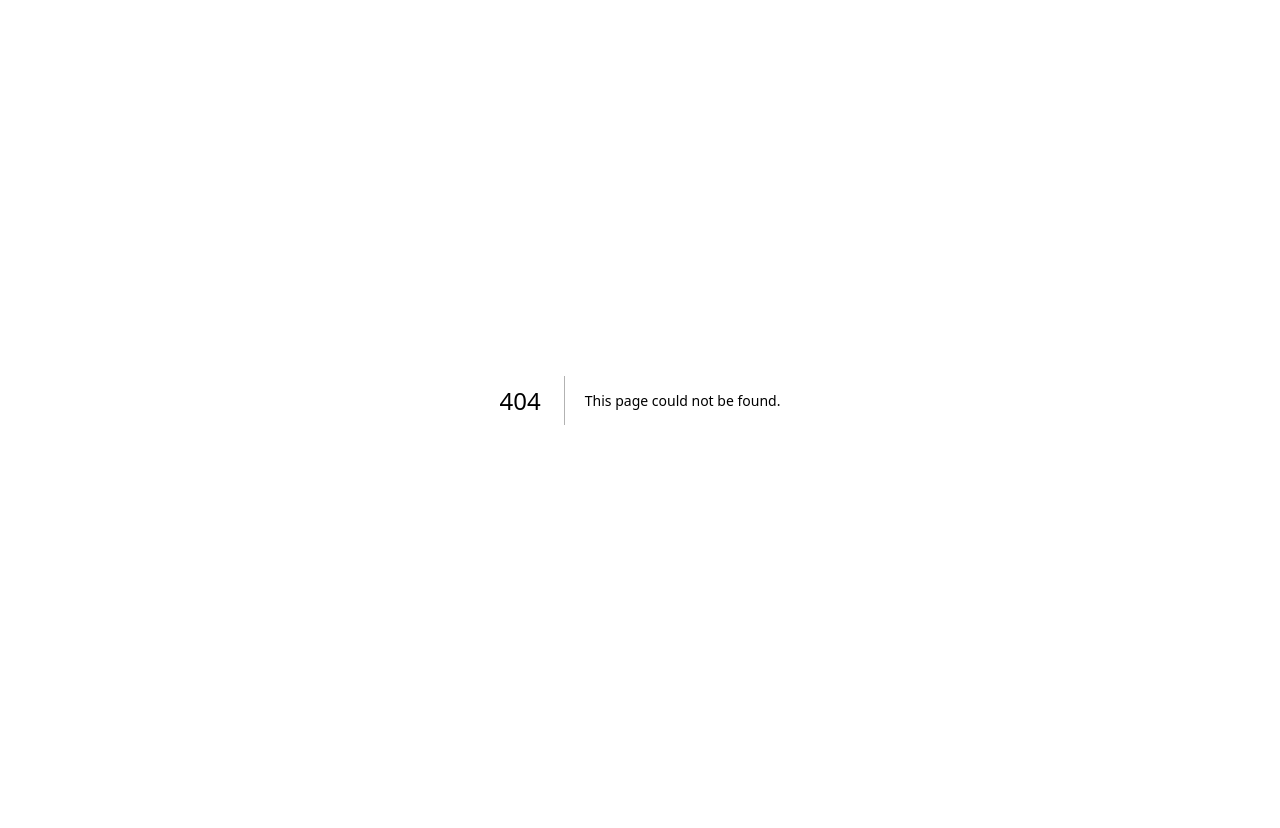
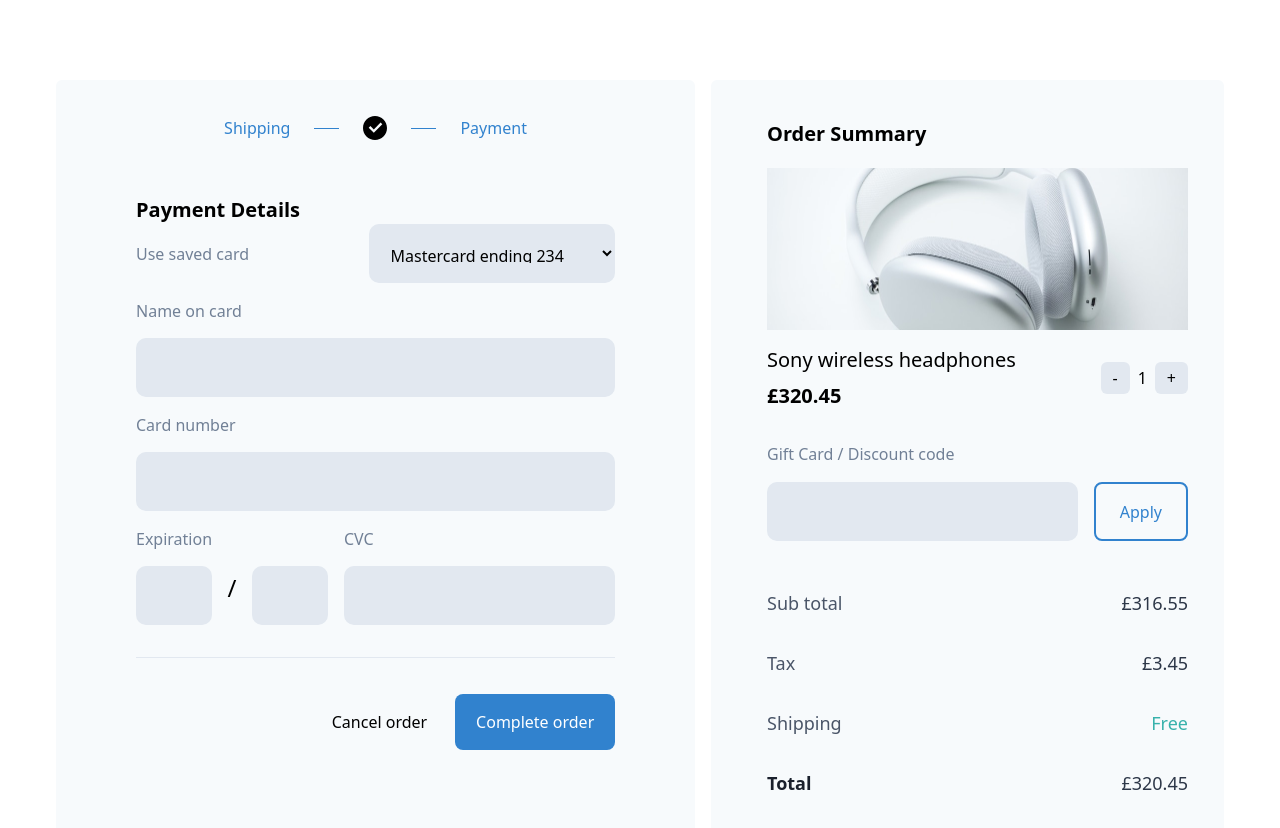
Before and after one commit to jeanlsilva/kirvano-app-frontend, a Next.js app: page /payment in a window 1280 px wide. Before the commit this address had no page. Shown: the top 828 px of the page. Before the commit the page ends 800 px from the top, so only its background shows below. Built offline with nearby package versions, Linux system fonts and the light colour scheme.

Commit message:
feat: payment page

```diff
--- /dev/null
+++ b/src/components/PaymentSummary.tsx
@@ -0,0 +1,52 @@
+import Image from "next/image";
+
+export function PaymentSummary(props: any) {
+    return (
+        <div className="bg-gray-100 rounded-md h-100 flex-1 px-10 pt-9 pb-20">
+            <div className="flex justify-center items-center gap-6">
+                <span className="text-cyan-600">Shipping</span>
+                <div className="bg-cyan-600 h-[1px] w-[25px]"></div>
+                <Image src="/images/check.svg" alt="check" width={24} height={24} />
+                <div className="bg-cyan-600 h-[1px] w-[25px]"></div>
+                <span className="text-cyan-600">Payment</span>
+            </div>
+            <div className="px-10 mt-14">
+                <h3 className="font-semibold text-xl">Payment Details</h3>
+                <div className="flex items-center gap-6">
+                    <label htmlFor="savedCard" className="flex-1 text-black">Use saved card</label>
+                    <select name="savedCard" className="flex-1">
+                        <option>Mastercard ending 234</option>
+                    </select>
+                </div>
+                <form>
+                    <div className="flex flex-col mt-4">
+                        <label htmlFor="name">Name on card</label>
+                        <input type="text" name="name" />
+                    </div>
+                    <div className="flex flex-col mt-4">
+                        <label htmlFor="number">Card number</label>
+                        <input type="text" name="number" />
+                    </div>
+                    <div className="flex justify-between mt-4 gap-4">
+                        <div className="flex flex-col w-1/2">
+                            <label htmlFor="expiration">Expiration</label>
+                            <div className="flex items-center gap-4">
+                                <input type="number" max={12} name="expirationMonth" className="w-full text-center" />
+                                <span className="text-2xl">/</span>
+                                <input type="number" max={99} name="expirationYear" className="w-full text-center" />
+                            </div>
+                        </div>
+                        <div className="flex flex-col flex-1">
+                            <label htmlFor="cvc">CVC</label>
+                            <input type="number" maxLength={3} name="cvc" />
+                        </div>
+                    </div>
+                </form>
+                <div className="border-t border-y-gray-300 flex justify-end gap-4 mt-8 pt-9">
+                    <button className="bg-transparent w-1/4">Cancel order</button>
+                    <button className="bg-cyan-600 text-white rounded-lg w-1/3 py-4">Complete order</button>
+                </div>
+            </div>
+        </div>
+    )
+}
--- a/src/components/ShippingSummary.tsx
+++ b/src/components/ShippingSummary.tsx
@@ -1,6 +1,9 @@
 import Image from "next/image";
+import { useRouter } from "next/navigation";
 
 export function ShippingSummary(props: any) {
+    const router = useRouter();
+
     return (
         <div className="bg-gray-100 rounded-md h-100 flex-1 px-10 pt-9 pb-20">
             <div className="flex justify-center items-center gap-6">
@@ -42,9 +45,14 @@ export function ShippingSummary(props: any) {
                         </div>
                     </div>
                 </form>
-                <div className="border-t border-y-gray-300 flex justify-end gap-4 mt-4 pt-6">
+                <div className="border-t border-y-gray-300 flex justify-end gap-4 mt-8 pt-9">
                     <button className="bg-transparent w-1/4">Cancel order</button>
-                    <button className="bg-cyan-600 text-white rounded-lg w-1/3 py-4">Payment</button>
+                    <button
+                        className="bg-cyan-600 text-white rounded-lg w-1/3 py-4"
+                        onClick={() => router.push('/payment')}
+                    >
+                        Payment
+                    </button>
                 </div>
             </div>
         </div>
--- /dev/null
+++ b/src/pages/payment/index.tsx
@@ -0,0 +1,11 @@
+import { OrderSummary } from "@/components/OrderSummary";
+import { PaymentSummary } from "@/components/PaymentSummary";
+
+export default function Payment() {
+    return (
+        <div className="flex px-14 gap-4 pt-20">
+            <PaymentSummary />
+            <OrderSummary />
+        </div>
+    )
+}
```
